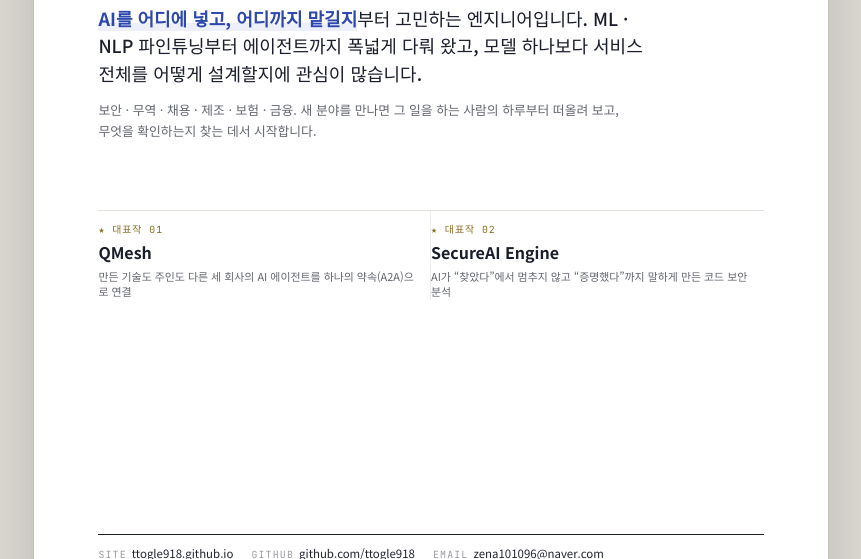
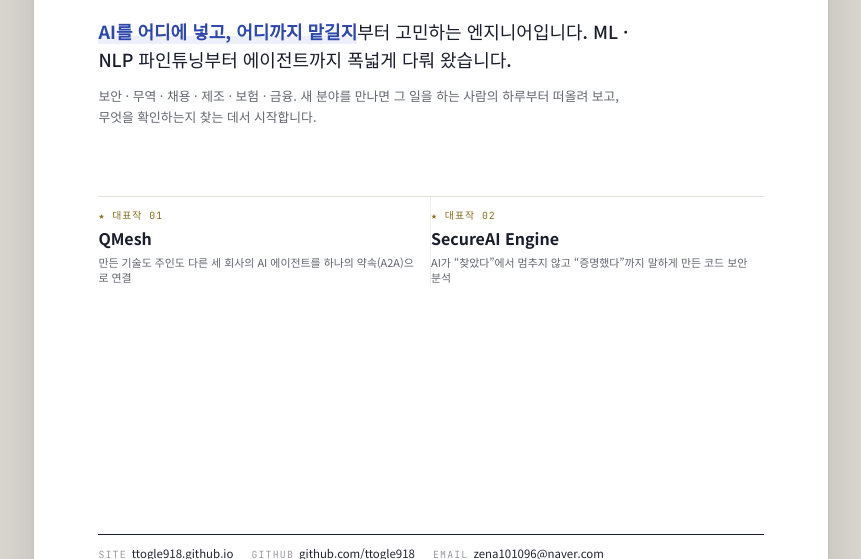
Before and after one commit to ttogle918/ttogle918.github.io, a plain HTML site: page print/index.html in a window 1280 px wide. Shown: the part 541-1100 px from the top of the page, without its empty margins (209-1070 px from the left). Drawn offline with Linux system fonts and the light colour scheme.

Commit message:
인쇄본 표지에서 "서비스 전체를 어떻게 설계할지" 문장 삭제 + PDF 재생성
사이트 · 인쇄본 소개에서는 이미 지운 문장이다. About 1번 강점과 겹친다.

Co-Authored-By: Claude Opus 5 (1M context) <noreply@anthropic.com>

```diff
--- a/print/index.html
+++ b/print/index.html
@@ -906,7 +906,7 @@
         <div class="cover-rule"></div>
 
         <p class="cover-claim"><b>AI를 어디에 넣고, 어디까지 맡길지</b>부터 고민하는 엔지니어입니다.
-          ML · NLP 파인튜닝부터 에이전트까지 폭넓게 다뤄 왔고, 모델 하나보다 서비스 전체를 어떻게 설계할지에 관심이 많습니다.
+          ML · NLP 파인튜닝부터 에이전트까지 폭넓게 다뤄 왔습니다.
         </p>
         <p class="cover-sub">보안 · 무역 · 채용 · 제조 · 보험 · 금융. 새 분야를 만나면 그 일을 하는 사람의 하루부터 떠올려 보고,
           무엇을 확인하는지 찾는 데서 시작합니다.
```
Also changed, not shown: 1 other file.
